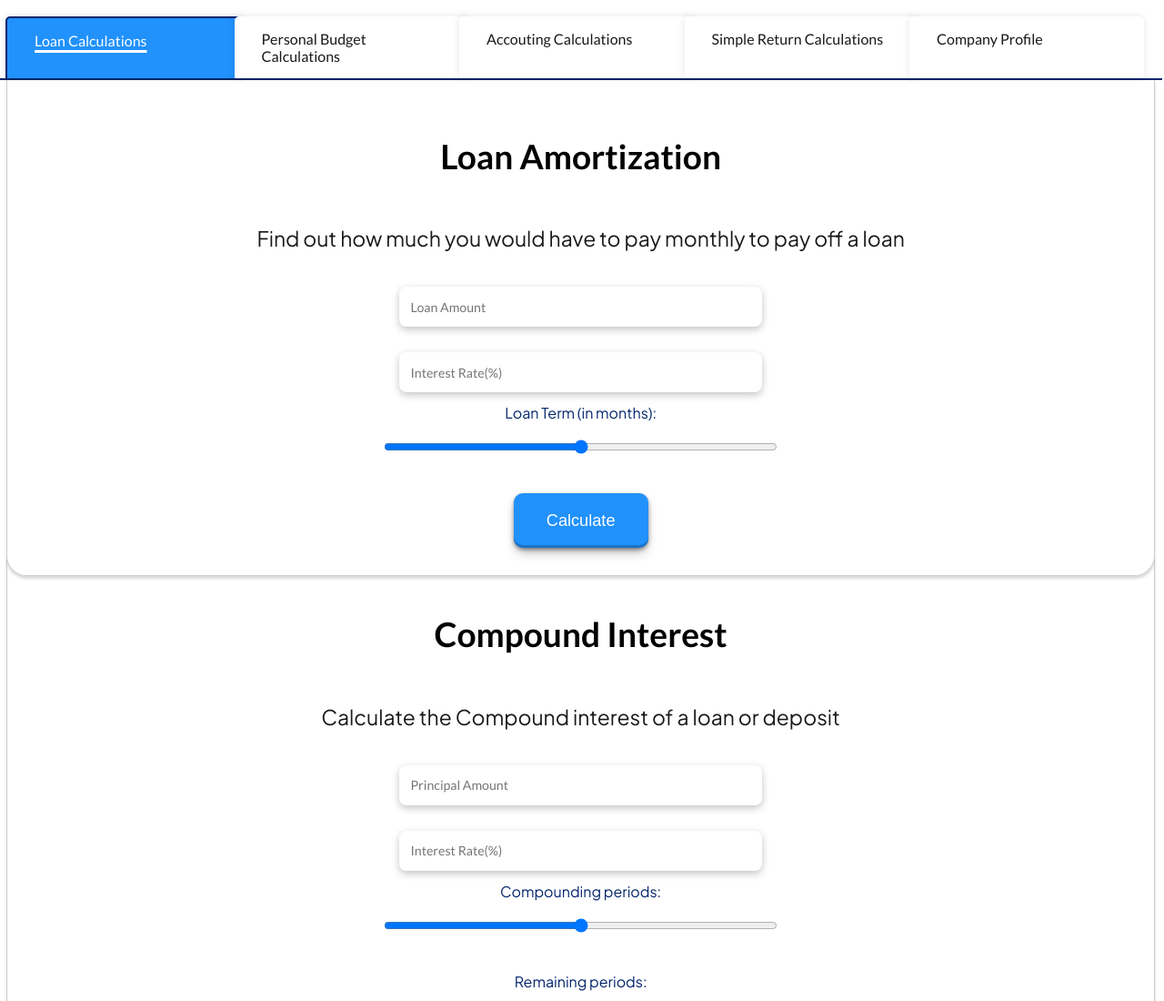
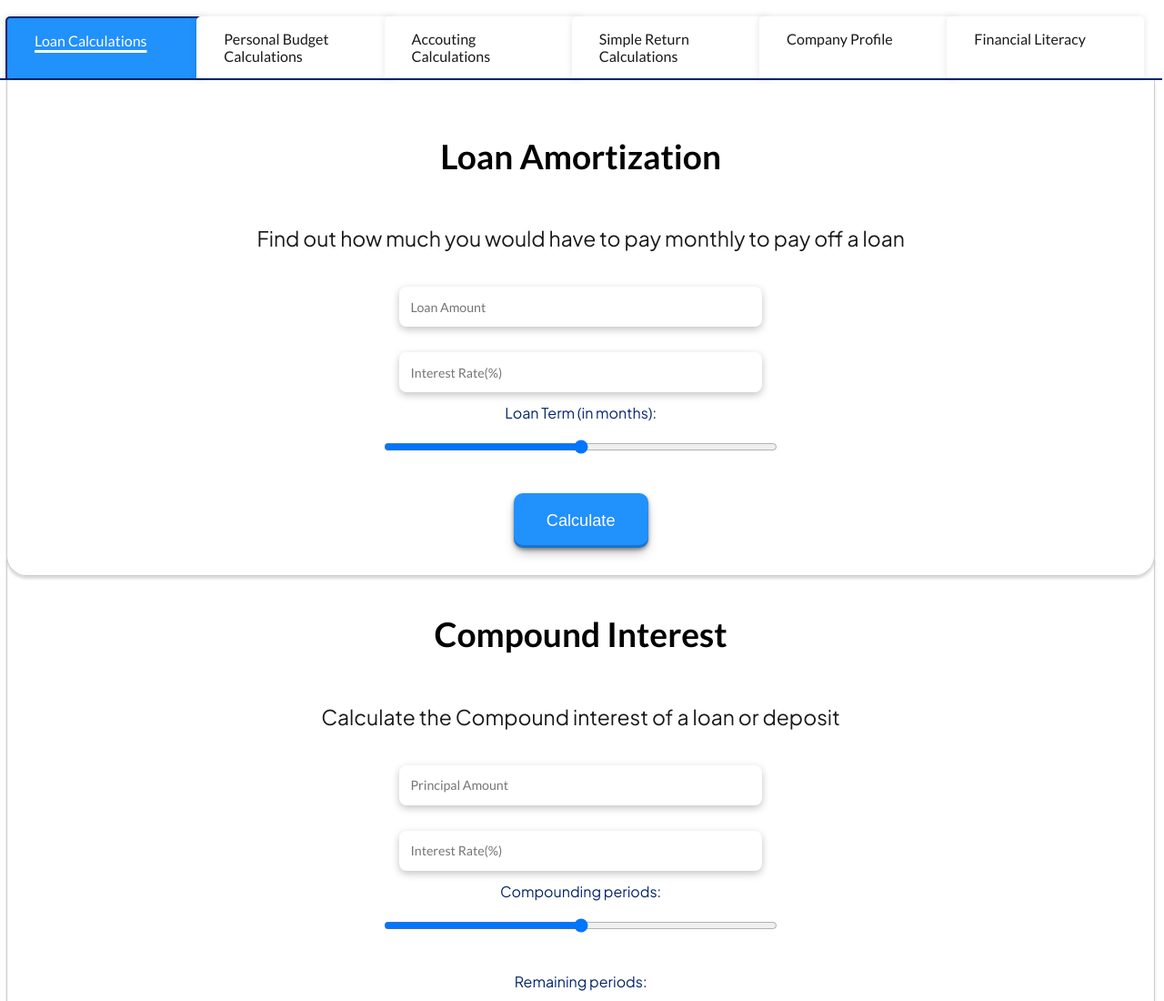
Before and after one commit to JabulaniSifundza/basicFinance, a website: page public/index.html in a window 1280 px wide. Shown: the top 1100 px of the page at 91% size. Drawn offline with Linux system fonts and the light colour scheme; a web font is replaced by a local one.

Commit message:
Temp fix

```diff
--- a/public/index.html
+++ b/public/index.html
@@ -39,9 +39,9 @@
             <!--div
             onclick="openPage('investments', this, '#2191FB')"
             class="file-folder-tab">Investment Portfolio Calculations</div -->
-            <!--div
+            <div
             onclick="openPage('literacy', this, '#2191FB')"
-            class="file-folder-tab">Financial Literacy</div -->
+            class="file-folder-tab">Financial Literacy</div>
         </div>
     </div>
         <div class="file-folder-page" id="loans">
@@ -346,7 +346,7 @@
         <div class="file-folder-page" id="literacy">
             <!-- Content for page 3 goes here -->
             <p>Will it show</p>
-    </div>
+        </div>
 
 
     <script>
```
